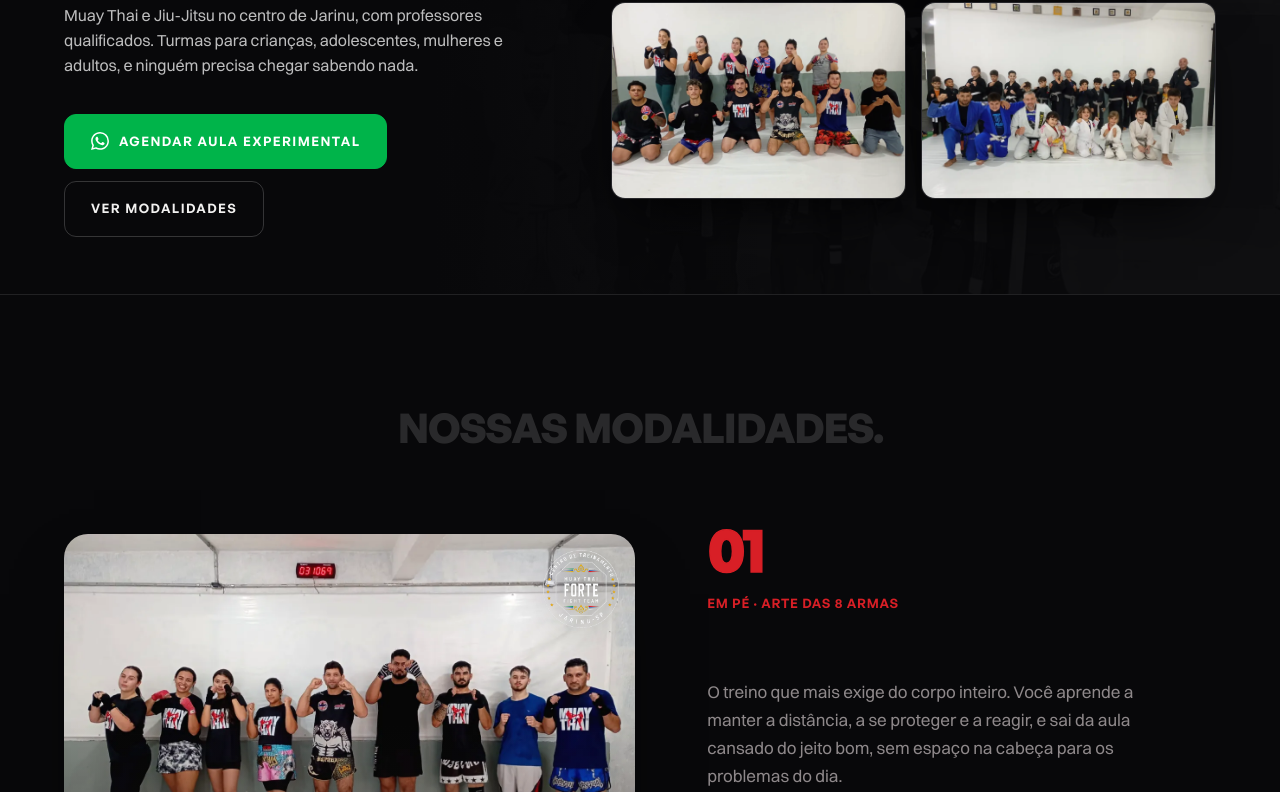
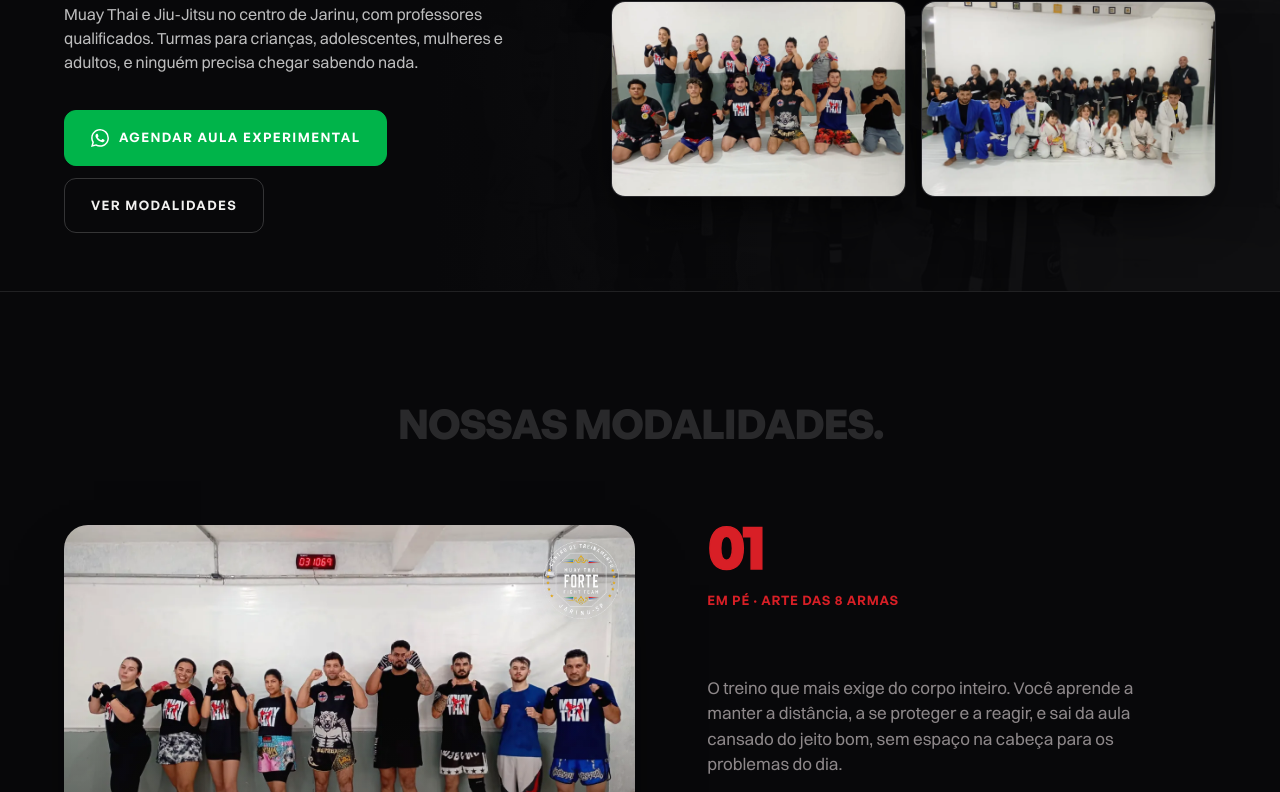
Before and after one commit to ojefersonsouza/ctforte-site, a plain HTML site: page index.html in a window 1280 px wide. Shown: the part 378-1170 px from the top of the page. Drawn offline with Linux system fonts and the light colour scheme.

Commit message:
Textos de descrição com entrelinha menor no site todo
Co-Authored-By: Claude Opus 5.5 <noreply@anthropic.com>

```diff
--- a/index.html
+++ b/index.html
@@ -802,6 +802,8 @@ main[data-page] > section:not(.hero) h2.d + .lead,main[data-page] > section:not(
 main[data-page] h1.d,main[data-page] h2.d{line-height:1.06!important}
 main[data-page] h3.d{line-height:1.12!important}
 main[data-page] :is(h1.d,h2.d) .v2-l{padding-bottom:.04em}
+main[data-page] :is(p,.lead,li){line-height:1.5!important}
+main[data-page] .lead{line-height:1.48!important}
 /* ==== ENTRELINHA TITULOS FIM ==== */
 </style>
 <!-- V2 HEAD -->
```
Also changed, not shown: jiu-jitsu/index.html (+2 -0 lines), muay-thai/index.html (+2 -0 lines), sobre-nos/index.html (+2 -0 lines).
